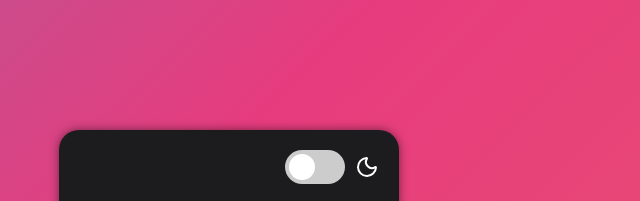
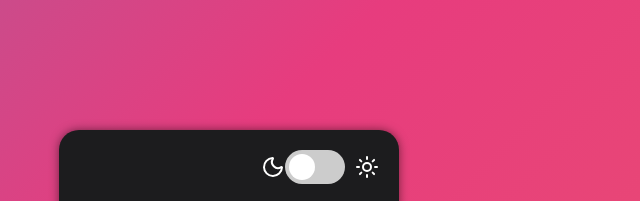
Before and after one commit to alibaba0010/odin-calculator, a plain HTML site: page index.html in a window 1280 px wide. Shown: the top 201 px of the page, 411-1051 px from the left. Drawn offline with nearby package versions, Linux system fonts and the light colour scheme.

Commit message:
odin calculator project done and dusted

```diff
--- a/index.html
+++ b/index.html
@@ -10,11 +10,12 @@
   <body>
     <div class="calculator">
       <div class="toggle-container">
+        <i data-lucide="moon"></i>
         <label class="switch">
           <input type="checkbox" id="theme-toggle" title="toggle" />
           <span class="slider round"></span>
         </label>
-        <i data-lucide="moon"></i>
+        <i data-lucide="sun"></i>
       </div>
       <div class="display">
         <div class="previous-operand"></div>
```
